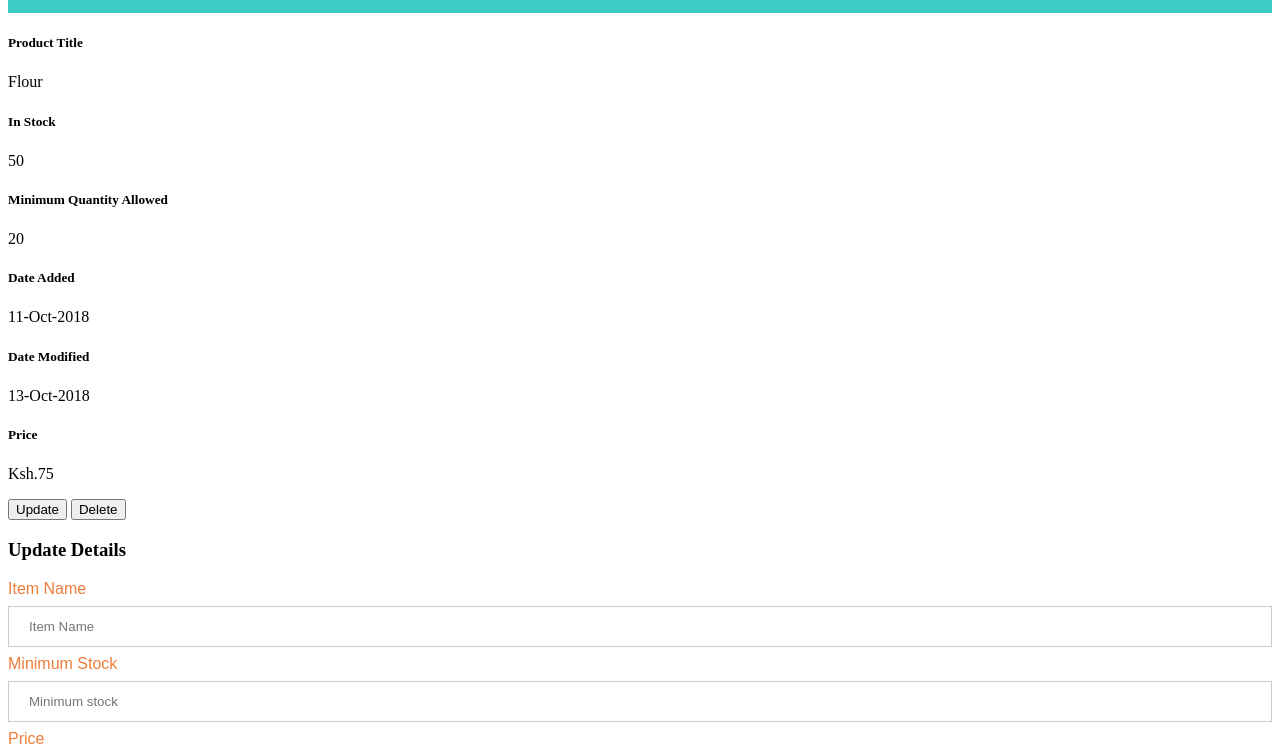
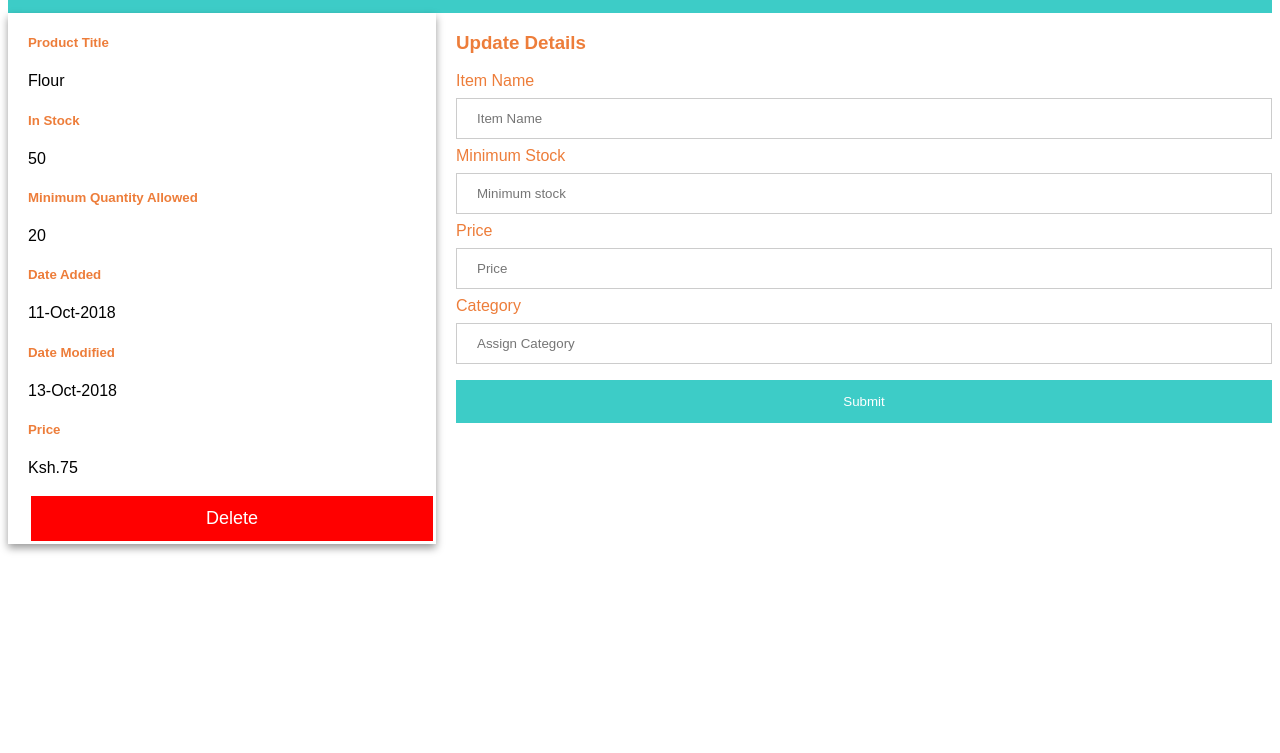
Before and after one commit to d-kahara/store-manager-UI, a plain HTML site: page product_details.html in a window 1280 px wide. Shown: the part 45-798 px from the top of the page. Drawn offline with Linux system fonts and the light colour scheme; files that its build step writes are made by us from their sources; a web font is replaced by a local one.

Commit message:
[Feature #161143422]Add Styling to form and Button

```diff
--- a/assets/css/main.css
+++ b/assets/css/main.css
@@ -194,3 +194,55 @@ table {
 #input-box:focus {
     width: 100%;
 }
+
+/* ==============Product Details=================== */
+.container-detail {
+    display: flex;
+}
+
+.card {
+  box-shadow: 0 4px 8px 0 rgba(0, 0, 0, 0.4);
+  padding-left: 20px;
+  font-family: arial;
+  flex: 1
+
+}
+
+
+
+.card button {
+  border: solid;
+  outline: 0;
+  padding: 12px;
+  color: white;
+  background-color: #3DCCC7;
+  cursor: pointer;
+  width: 100%;
+  font-size: 18px;
+  margin-right: 15px;
+}
+
+.card button:hover {
+  opacity: 0.7;
+}
+
+.card h5, p {
+    color: #ED7D3A;
+    font-family: 'Kodchasan', sans-serif;
+
+}
+.card p {
+    color: #000;
+    font-weight: 20px;
+}
+.form-update {
+    flex:2;
+    padding-left: 20px;
+}
+.form-update h3 {
+    color: #ED7D3A;
+    font-family: 'Kodchasan', sans-serif;
+}
+#delete {
+    background-color: red;
+}
--- a/product_details.html
+++ b/product_details.html
@@ -9,7 +9,7 @@
     <link href="https://fonts.googleapis.com/css?family=Kodchasan" rel="stylesheet">
     <link rel="stylesheet" href="https://use.fontawesome.com/releases/v5.3.1/css/all.css" integrity="sha384-mzrmE5qonljUremFsqc01SB46JvROS7bZs3IO2EmfFsd15uHvIt+Y8vEf7N7fWAU"
         crossorigin="anonymous">
-    <link rel="stylesheet" href="main.css">
+    <link rel="stylesheet" href="assets/css/main.css">
     <title>Product Details</title>
 </head>
 
@@ -48,7 +48,7 @@
         <p class="date-modified">13-Oct-2018</p>
         <h5>Price</h5>
         <p class="price">Ksh.75</p>
-        <Button>Update</Button>
+
         <Button id="delete">Delete</Button>
 
     </div>
@@ -91,7 +91,7 @@
 
 
 
-    <script src="main.js"></script>
+    <script src="assets/js/main.js"></script>
 </body>
 
 </html>
```
